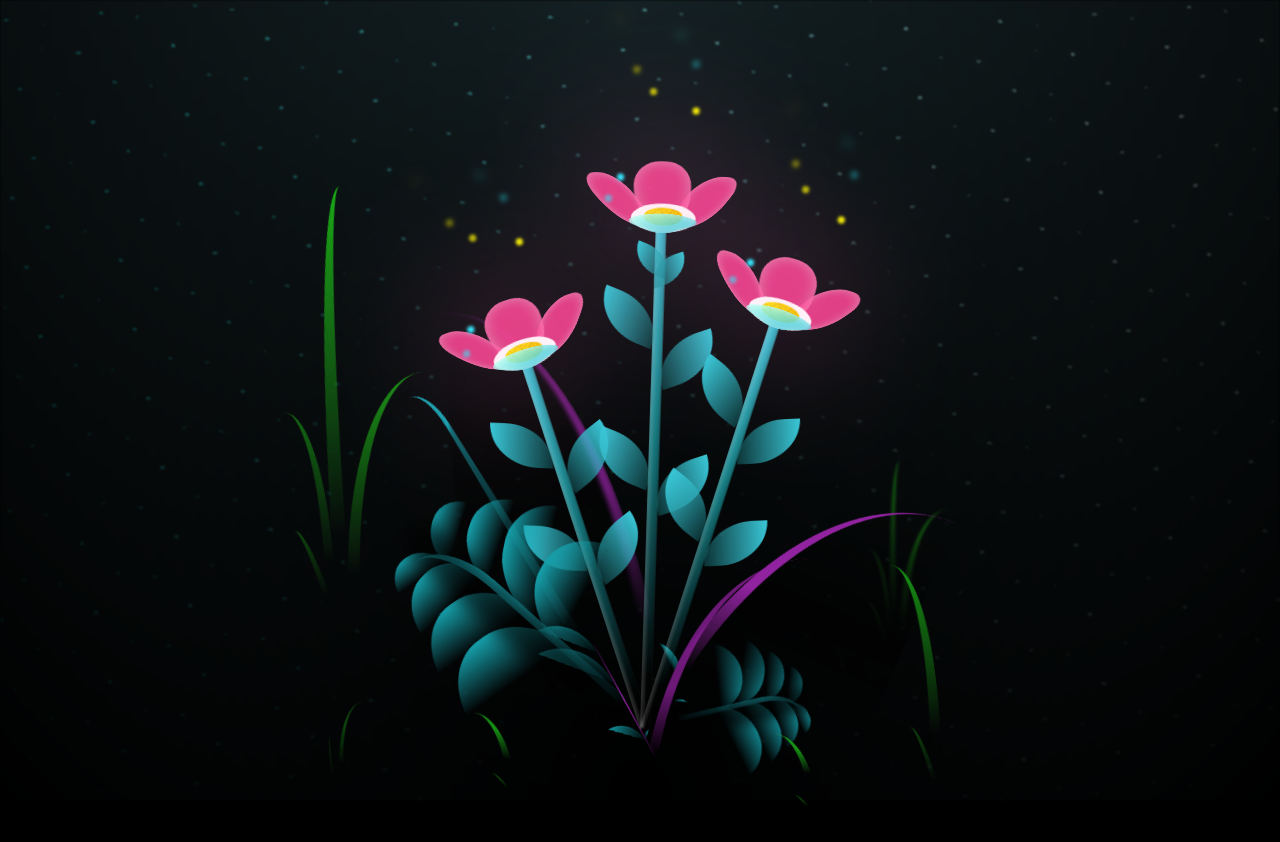
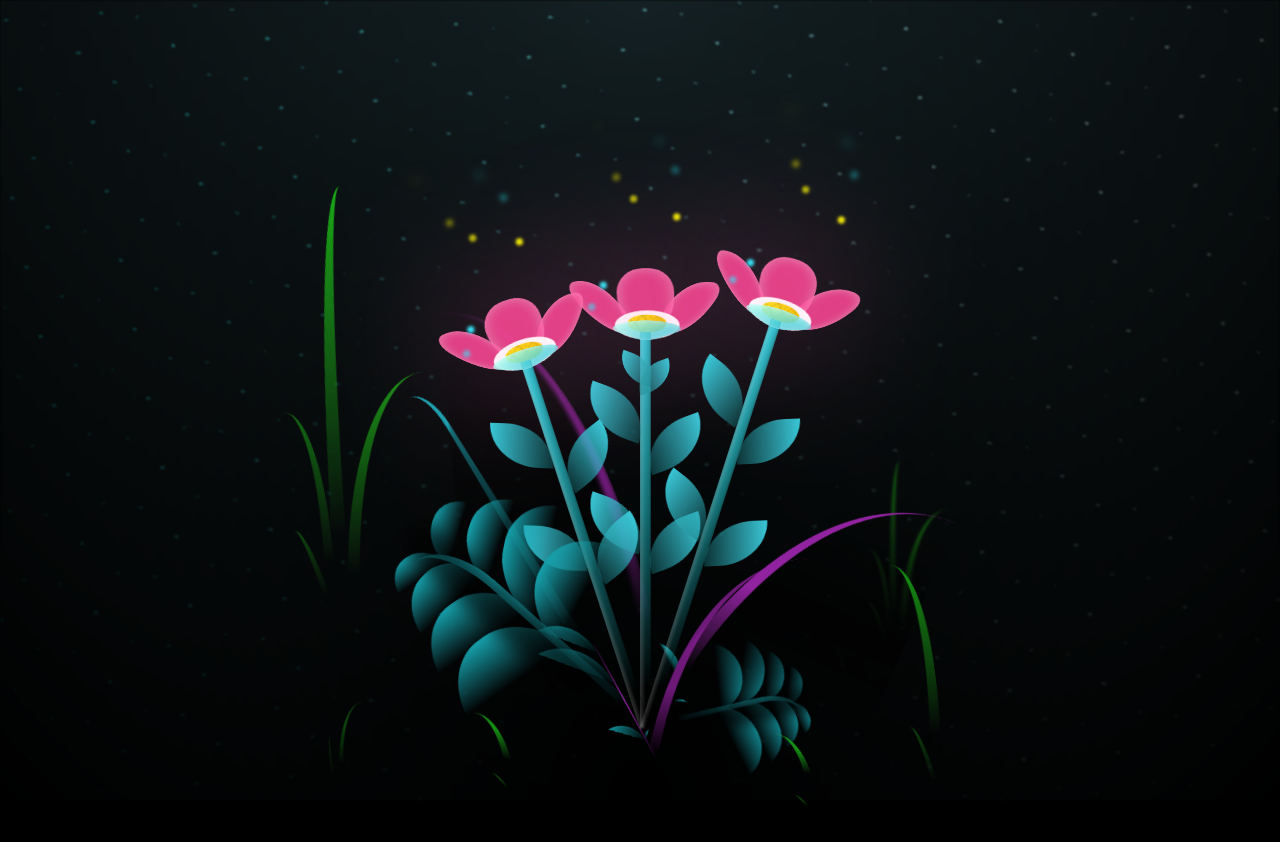
Before and after one commit to DoodleDazzle/FoolformyPhool, a plain HTML site: page index.html in a window 1280 px wide. Drawn offline with Linux system fonts and the light colour scheme.

Commit message:
Update style.css

```diff
--- a/style.css
+++ b/style.css
@@ -42,25 +42,27 @@ body {
   transform-origin: bottom center;
   z-index: 10;
   --fl-speed: 0.8s;
+  will-change: transform, opacity;
 }
-.flower--1 {
-  animation: moving-flower-1 4s linear infinite;
-}
-.flower--1 .flower__line {
-  height: 70vmin;
-  animation-delay: 0.3s;
-}
-.flower--1 .flower__line__leaf--1 {
-  animation: blooming-leaf-right var(--fl-speed) 1.6s backwards;
-}
-.flower--1 .flower__line__leaf--2 {
-  animation: blooming-leaf-right var(--fl-speed) 1.4s backwards;
-}
-.flower--1 .flower__line__leaf--3 {
-  animation: blooming-leaf-left var(--fl-speed) 1.2s backwards;
-}
-.flower--1 .flower__line__leaf--4 {
-  animation: blooming-leaf-left var(--fl-speed) 1s backwards;
+.flower__leaf {
+  position: absolute;
+  bottom: 0;
+  left: 50%;
+  width: 8vmin;
+  height: 11vmin;
+  border-radius: 51% 49% 47% 53%/44% 45% 55% 69%;
+  background-color: #FF69B4
+  ;
+  background-image: linear-gradient(to top, #F7418F
+
+
+  ,#F7418F
+
+  );
+  transform-origin: bottom center;
+  opacity: 0.9;
+  box-shadow: inset 0 0 2vmin rgba(255, 255, 255, 0.5);
+  will-change: transform, opacity;
 }
 .flower--1 .flower__line__leaf--5 {
   animation: blooming-leaf-right var(--fl-speed) 1.8s backwards;
@@ -198,6 +200,7 @@ body {
   background-image: linear-gradient(to left, rgba(0, 0, 0, 0.2), transparent, rgba(255, 255, 255, 0.2)), linear-gradient(to top, transparent 10%, #14757a, #39c6d6);
   box-shadow: inset 0 0 2px rgba(0, 0, 0, 0.5);
   animation: grow-flower-tree 4s backwards;
+  will-change: transform, opacity;
 }
 .flower__line__leaf {
   --w: 7vmin;
```
